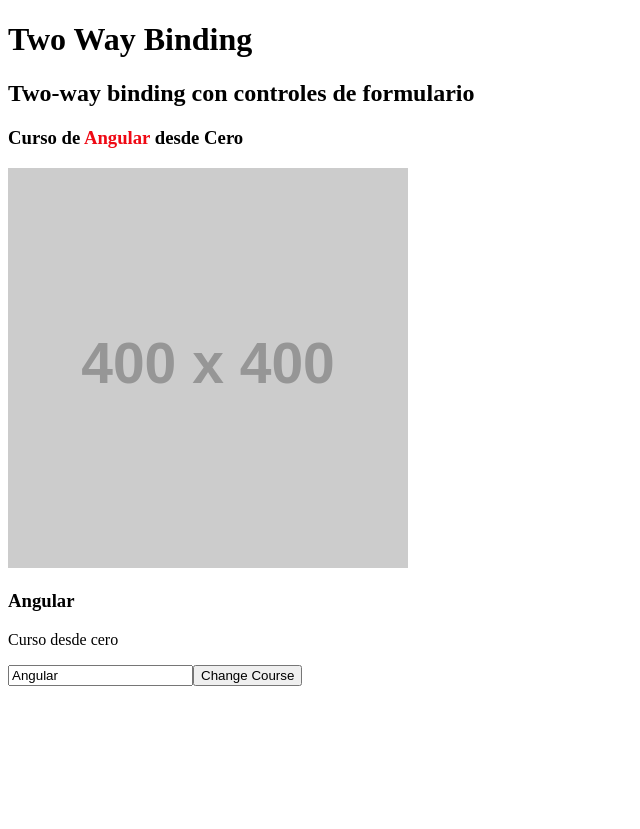
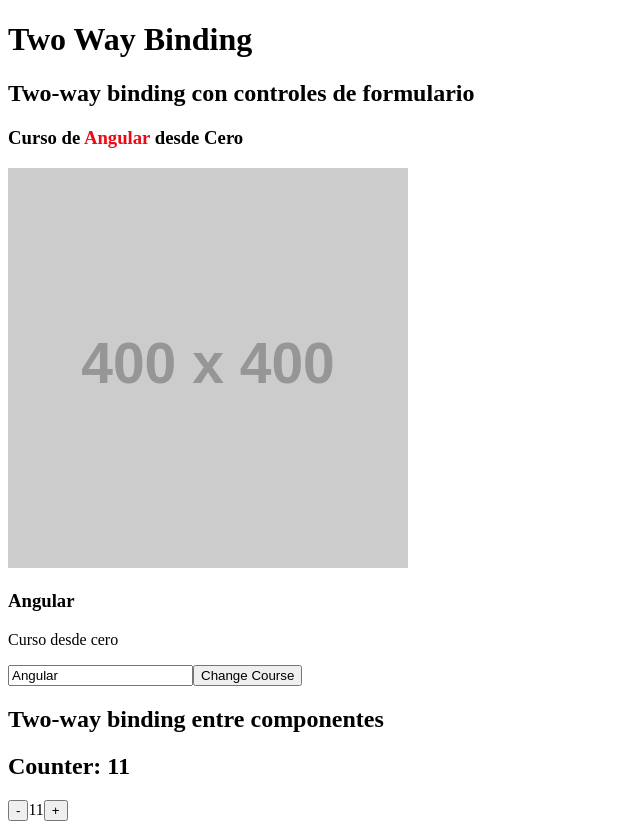
Before and after one commit to nhuamani/curso-angular-ed, an Angular app: page /data in a window 1280 px wide. Shown: the whole page, without its empty margins (0-640 px from the left). Before the commit the page ends 800 px from the top, so only its background shows below. Built offline with nearby package versions, Linux system fonts and the light colour scheme.

Commit message:
doc: Two-way binding between components

```diff
--- a/src/app/app.module.ts
+++ b/src/app/app.module.ts
@@ -5,11 +5,13 @@ import { AppRoutingModule } from './app-routing.module';
 import { AppComponent } from './app.component';
 import { DatabindingComponent } from './databinding/databinding.component';
 import { FormsModule } from '@angular/forms';
+import { CounterComponent } from './counter/counter.component';
 
 @NgModule({
   declarations: [
     AppComponent,
-    DatabindingComponent
+    DatabindingComponent,
+    CounterComponent
   ],
   imports: [
     BrowserModule,
--- /dev/null
+++ b/src/app/counter/counter.component.html
@@ -0,0 +1,3 @@
+<button (click)="updateCount(-1)">-</button>
+<span>{{ count }}</span>
+<button (click)="updateCount(+1)">+</button>
--- /dev/null
+++ b/src/app/counter/counter.component.ts
@@ -0,0 +1,18 @@
+import { Component, EventEmitter, Input, Output } from '@angular/core';
+
+@Component({
+  selector: 'app-counter',
+  templateUrl: './counter.component.html',
+  styleUrl: './counter.component.scss'
+})
+export class CounterComponent {
+
+  @Input() count: number = 0;
+  @Output() countChange = new EventEmitter<number>();
+
+  updateCount(amount: number): void {
+    this.count += amount;
+    this.countChange.emit(this.count);
+  }
+
+}
--- a/src/app/databinding/databinding.component.html
+++ b/src/app/databinding/databinding.component.html
@@ -19,3 +19,11 @@
 <input type="text" [(ngModel)]="cardData.title" (input)="onChangeTitle($event)">
 
 <button (click)="changeTitle()">Change Course</button>
+
+
+<h2>Two-way binding entre componentes</h2>
+
+<main>
+    <h2>Counter: {{ initialCount }}</h2>
+    <app-counter [(count)]="initialCount"></app-counter>
+</main>
--- a/src/app/databinding/databinding.component.ts
+++ b/src/app/databinding/databinding.component.ts
@@ -9,7 +9,6 @@ export class DatabindingComponent {
 
   // Interpolación
   course: string = 'Curso';
-
 
   // Property Binding
 
@@ -29,4 +28,6 @@ export class DatabindingComponent {
     this.cardData.title = "Python";
   }
 
+  initialCount = 11;
+
 }
```
Also changed, not shown: src/app/counter/counter.component.scss (added).
